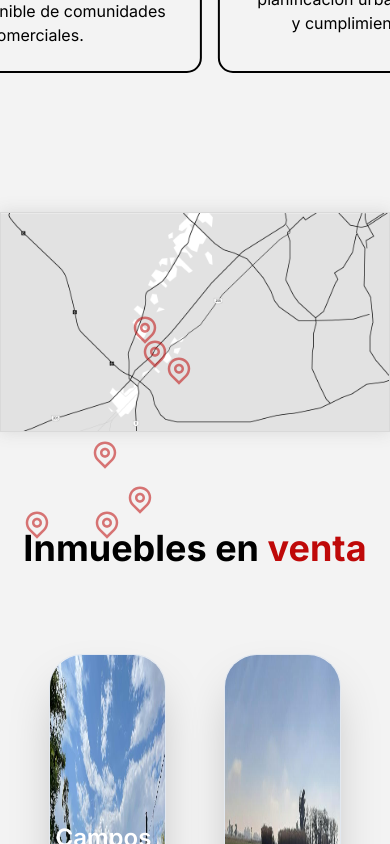
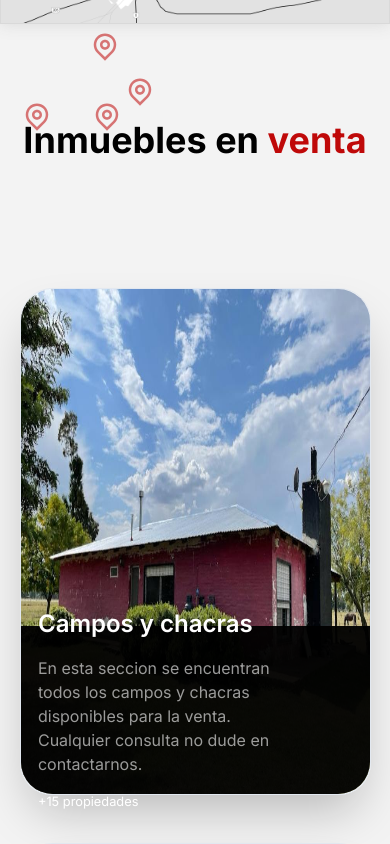
Before and after one commit to Tintaa307/cejas-propiedades, a Next.js app: page / in a window 390 px wide. Shown: the part 6520-7364 px from the top of the page. Built offline with nearby package versions, Linux system fonts and the light colour scheme; what tailwindcss-animation-delay would draw is missing.

Commit message:
feat: add inmuebles en venta responsive

```diff
--- a/src/components/about/About.tsx
+++ b/src/components/about/About.tsx
@@ -18,7 +18,7 @@ const About = () => {
                 ¿Quienes <span className="text-[#BF0909]">somos</span>?
               </Title>
             </div>
-            <p className="text-black text-base font-medium my-10 text-justify xxl:text-center xxl:w-2/3">
+            <p className="text-black text-base font-medium my-10 text-justify xxl:text-center xxl:w-2/3 lg:xxl:w-full">
               Somos una inmobiliaria rural dedicada a la venta de campos y
               desarrollos urbanos en áreas rurales y nos enorgullece ofrecer un
               servicio personalizado que combina experiencia en el mercado
--- a/src/components/properties-routes/Card.tsx
+++ b/src/components/properties-routes/Card.tsx
@@ -14,10 +14,10 @@ const Card = ({
   filter: string
 }) => {
   return (
-    <div className="w-1/2 h-[50vh] flex items-center justify-center">
+    <div className="w-full h-max flex items-center justify-center">
       <Link
         href={`/properties/?filter=${filter}`}
-        className="relative w-2/3 h-[60vh] rounded-[32px] border-border border shadow-2xl cursor-pointer"
+        className="relative w-2/3 h-[60vh] rounded-[32px] border-border border shadow-2xl cursor-pointer 3xl:w-[550px] xl:3xl:w-[600px]"
       >
         <div className="w-full h-full">
           <footer className="absolute bottom-0 w-full h-1/3 bg-black/95 rounded-b-[32px] flex items-center justify-center">
--- a/src/components/properties-routes/Sections.tsx
+++ b/src/components/properties-routes/Sections.tsx
@@ -6,13 +6,13 @@ const Sections = () => {
   return (
     <section
       id="inmuebles"
-      className="w-full h-max flex items-center justify-center"
+      className="w-full min-h-screen flex items-center justify-center"
     >
-      <div className="w-[90%] h-max flex items-center justify-center flex-col gap-20">
+      <div className="w-[90%] flex items-center justify-center flex-col gap-20">
         <Title className="mt-0">
           Inmuebles en <span className="text-[#BF0909]">venta</span>
         </Title>
-        <article className="w-full h-max flex items-center justify-center flex-row my-12">
+        <article className="w-full grid grid-cols-2 place-items-center my-12 3xl:gap-12 xl:grid-cols-1">
           <Card
             title="Campos y chacras"
             filter="chacra"
```
